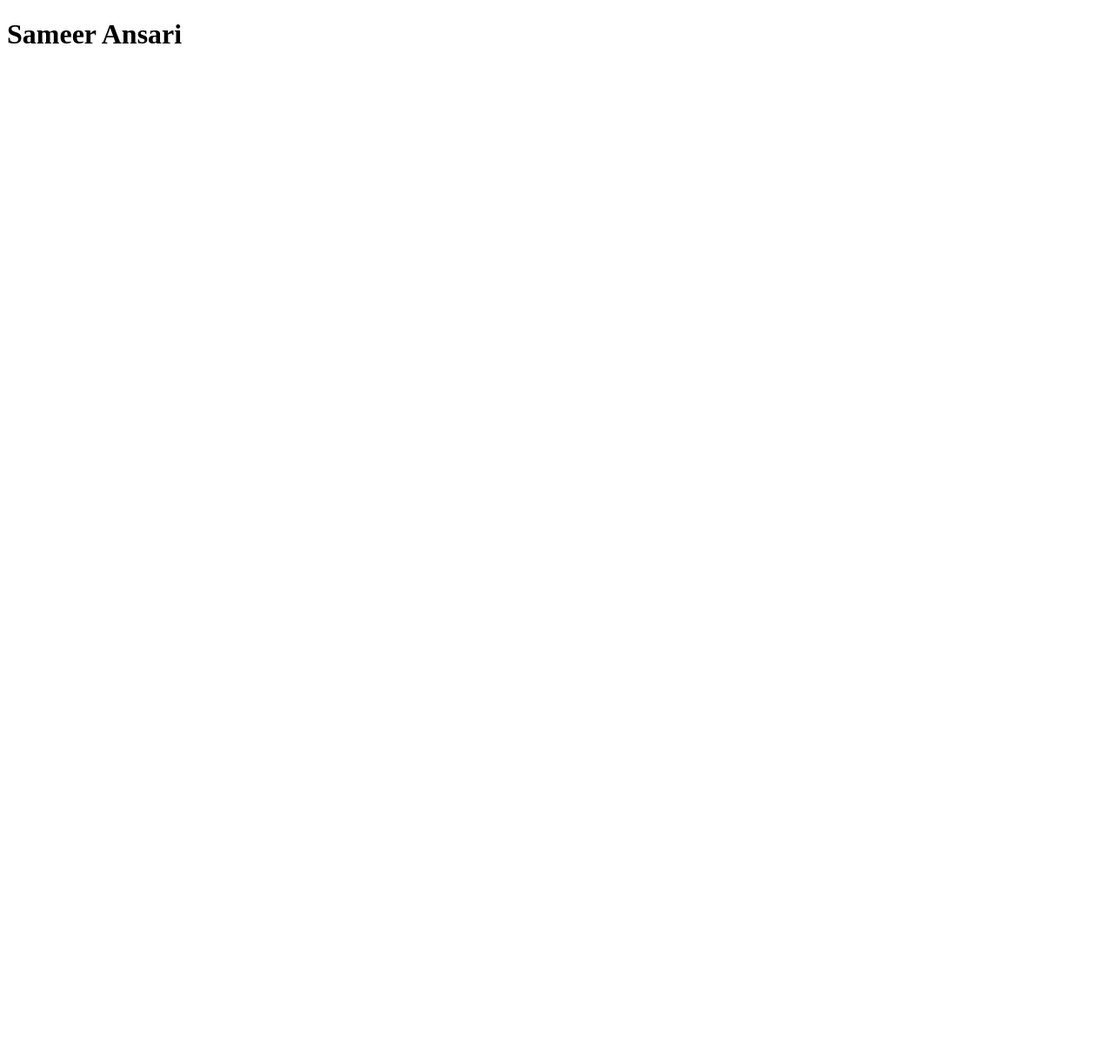
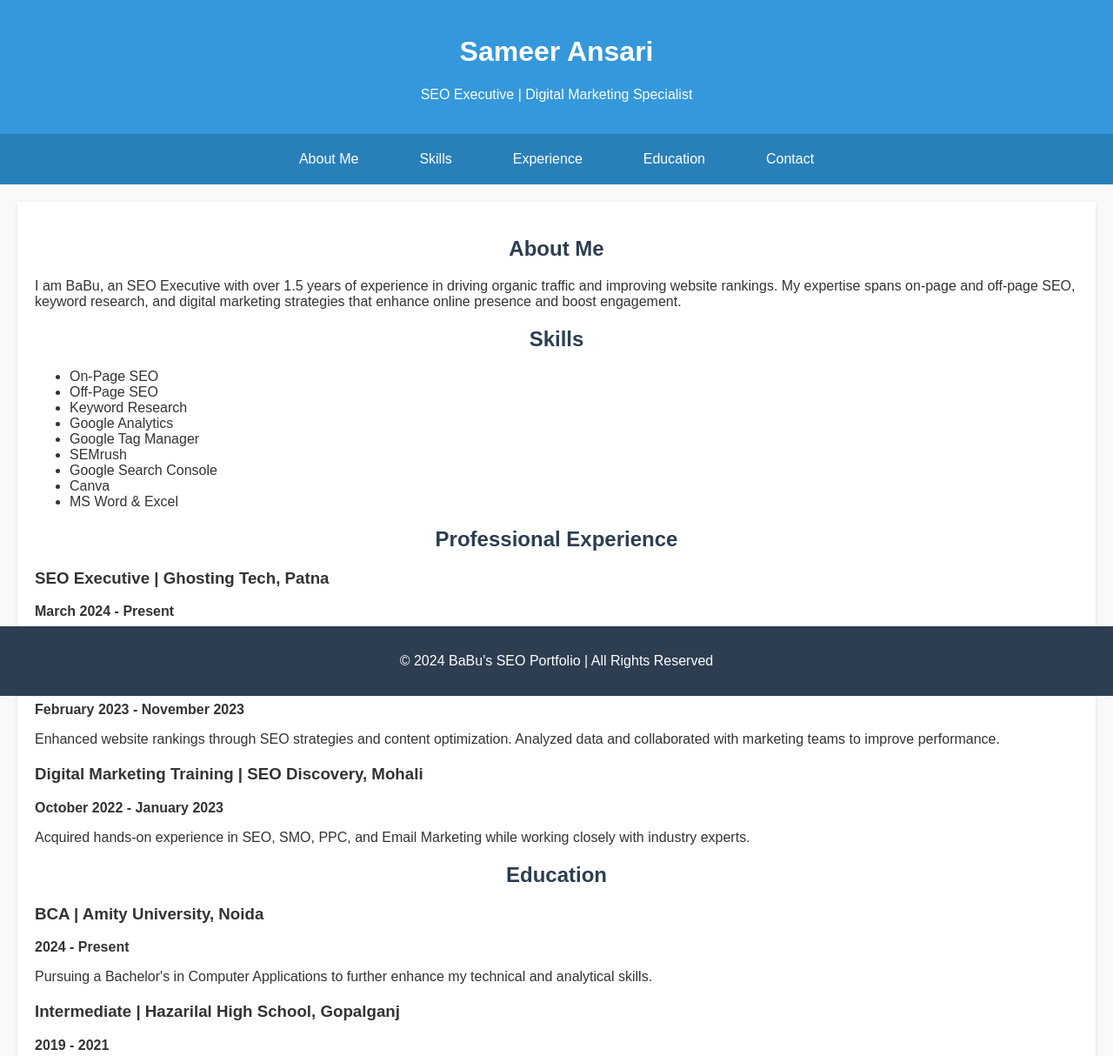
Before and after one commit to touchngursoul/touchngursoul.github.io, a plain HTML site: page index.html in a window 1280 px wide. Shown: the top 1214 px of the page at 87% size. Before the commit the page ends 800 px from the top, so only its background shows below. Drawn offline with Linux system fonts and the light colour scheme.

Commit message:
CV Update portfolio

```diff
--- a/index.html
+++ b/index.html
@@ -3,12 +3,154 @@
 <head>
     <meta charset="UTF-8">
     <meta name="viewport" content="width=device-width, initial-scale=1.0">
-    <title>Document</title>
+    <meta name="description" content="BaBu's SEO Portfolio - Expert in SEO, Digital Marketing, and Optimization">
+    <title>Sameer Ansari</title>
+    <style>
+        body {
+            font-family: 'Arial', sans-serif;
+            margin: 0;
+            padding: 0;
+            background-color: #f9f9f9;
+            color: #333;
+        }
+
+        header {
+            background-color: #3498db;
+            color: white;
+            padding: 20px;
+            text-align: center;
+        }
+
+        nav {
+            display: flex;
+            justify-content: center;
+            background-color: #2980b9;
+            padding: 10px;
+        }
+
+        nav a {
+            color: white;
+            text-decoration: none;
+            margin: 0 15px;
+            padding: 10px 20px;
+        }
+
+        nav a:hover {
+            background-color: #1abc9c;
+        }
+
+        .container {
+            max-width: 1200px;
+            margin: 20px auto;
+            padding: 20px;
+            background-color: white;
+            box-shadow: 0 2px 5px rgba(0, 0, 0, 0.1);
+        }
+
+        .section-title {
+            color: #2c3e50;
+            text-align: center;
+            margin-bottom: 20px;
+        }
+
+        .experience-item {
+            margin-bottom: 20px;
+        }
+
+        footer {
+            text-align: center;
+            background-color: #2c3e50;
+            color: white;
+            padding: 15px 0;
+            position: fixed;
+            width: 100%;
+            bottom: 0;
+        }
+    </style>
 </head>
 <body>
-    <h1>
-        Sameer Ansari
-    </h1>
+
+<header>
+    <h1>Sameer Ansari</h1>
+    <p>SEO Executive | Digital Marketing Specialist</p>
+</header>
+
+<nav>
+    <a href="#about">About Me</a>
+    <a href="#skills">Skills</a>
+    <a href="#experience">Experience</a>
+    <a href="#education">Education</a>
+    <a href="#contact">Contact</a>
+</nav>
+
+<div class="container">
+    <section id="about">
+        <h2 class="section-title">About Me</h2>
+        <p>I am BaBu, an SEO Executive with over 1.5 years of experience in driving organic traffic and improving website rankings. My expertise spans on-page and off-page SEO, keyword research, and digital marketing strategies that enhance online presence and boost engagement.</p>
+    </section>
+
+    <section id="skills">
+        <h2 class="section-title">Skills</h2>
+        <ul>
+            <li>On-Page SEO</li>
+            <li>Off-Page SEO</li>
+            <li>Keyword Research</li>
+            <li>Google Analytics</li>
+            <li>Google Tag Manager</li>
+            <li>SEMrush</li>
+            <li>Google Search Console</li>
+            <li>Canva</li>
+            <li>MS Word & Excel</li>
+        </ul>
+    </section>
+
+    <section id="experience">
+        <h2 class="section-title">Professional Experience</h2>
+        <div class="experience-item">
+            <h3>SEO Executive | Ghosting Tech, Patna</h3>
+            <p><strong>March 2024 - Present</strong></p>
+            <p>Leading SEO strategies to optimize online visibility and increase traffic. Implemented SEO techniques to improve search engine rankings and drive organic traffic.</p>
+        </div>
+        <div class="experience-item">
+            <h3>Jr. SEO Executive | TS Web Smartz, Mohali</h3>
+            <p><strong>February 2023 - November 2023</strong></p>
+            <p>Enhanced website rankings through SEO strategies and content optimization. Analyzed data and collaborated with marketing teams to improve performance.</p>
+        </div>
+        <div class="experience-item">
+            <h3>Digital Marketing Training | SEO Discovery, Mohali</h3>
+            <p><strong>October 2022 - January 2023</strong></p>
+            <p>Acquired hands-on experience in SEO, SMO, PPC, and Email Marketing while working closely with industry experts.</p>
+        </div>
+    </section>
+
+    <section id="education">
+        <h2 class="section-title">Education</h2>
+        <div class="experience-item">
+            <h3>BCA | Amity University, Noida</h3>
+            <p><strong>2024 - Present</strong></p>
+            <p>Pursuing a Bachelor's in Computer Applications to further enhance my technical and analytical skills.</p>
+        </div>
+        <div class="experience-item">
+            <h3>Intermediate | Hazarilal High School, Gopalganj</h3>
+            <p><strong>2019 - 2021</strong></p>
+        </div>
+        <div class="experience-item">
+            <h3>Matriculation | Jageshwar Prasad High School, Gopalganj</h3>
+            <p><strong>2016 - 2017</strong></p>
+        </div>
+    </section>
+
+    <section id="contact">
+        <h2 class="section-title">Contact</h2>
+        <p>Email: <a href="mailto:sameeransari671@gmail.com">sameeransari671@gmail.com</a></p>
+        <p>Phone: +91 9555911362</p>
+        <p>Location: Patna, India</p>
+    </section>
+</div>
+
+<footer>
+    <p>&copy; 2024 BaBu's SEO Portfolio | All Rights Reserved</p>
+</footer>
 
 </body>
 </html>
```
